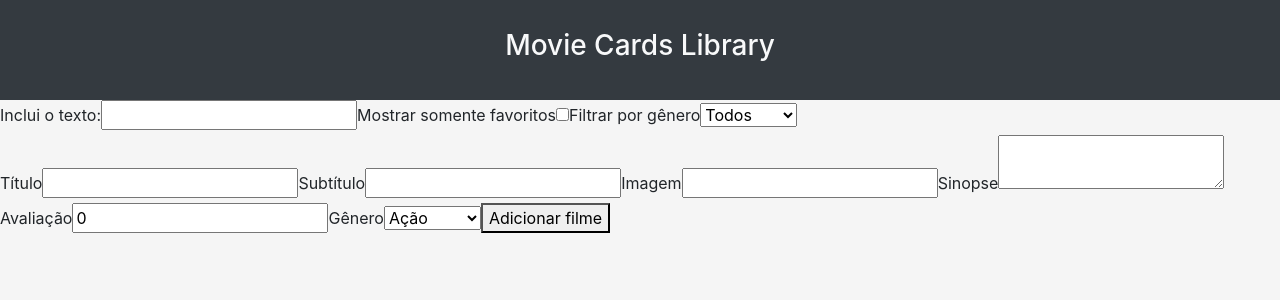
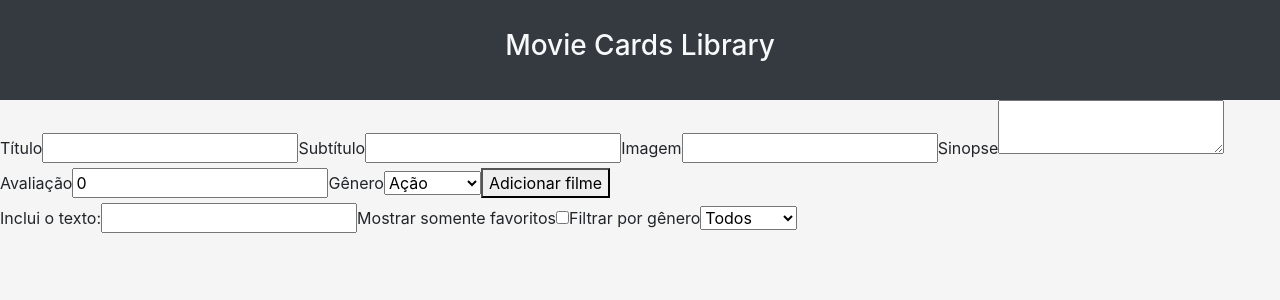
Before and after one commit to tryber/sd-05-block12-project-movie-card-library-stateful, a React (Create React App) app: page / in a window 1280 px wide. Shown: the top 300 px of the page. Built offline with nearby package versions, Linux system fonts and the light colour scheme.

Commit message:
MovieLibrary

```diff
--- a/src/App.js
+++ b/src/App.js
@@ -2,15 +2,15 @@ import React from 'react';
 import './App.css';
 
 import Header from './components/Header';
-import SearchBar from './components/SearchBar';
 import AddMovie from './components/AddMovie';
+import MovieLibrary from './components/MovieLibrary';
 
 function App() {
   return (
     <div className="App">
       <Header />
-      <SearchBar />
       <AddMovie />
+      <MovieLibrary />
     </div>
   );
 }
--- a/src/components/MovieLibrary.jsx
+++ b/src/components/MovieLibrary.jsx
@@ -1 +1,45 @@
 // implement MovieLibrary component here
+import React from 'react';
+import SearchBar from './SearchBar';
+// Carla
+class MovieLibrary extends React.Component {
+  constructor(props) {
+    super(props);
+    this.state = {
+      searchText: '',
+      bookmarkedOnly: false,
+      selectedGenre: '',
+      movies: this.props.movies,
+    };
+    this.changeText = this.changeText.bind(this);
+    this.changeBook = this.changeBook.bind(this);
+    this.changeGenre = this.changeGenre.bind(this);
+  }
+
+  changeText(event) {
+    this.setState({ searchText: event.target.value });
+  }
+
+  changeBook() {
+    this.setState({ bookmarkedOnly: !this.state.bookmarkedOnly });
+  }
+
+  changeGenre(event) {
+    this.setState({ selectedGenre: event.target.value });
+  }
+
+  render() {
+    // const { movies } = this.props;
+    return (
+      <div>
+        <SearchBar
+          searchText={this.state.searchText} onSearchTextChange={this.changeText}
+          bookmarkedOnly={this.state.bookmarkedOnly} onBookmarkedChange={this.changeBook}
+          selectedGenre={this.state.selectedGenre} onSelectedGenreChange={this.changeGenre}
+        />
+      </div>
+    );
+  }
+}
+
+export default MovieLibrary;
--- a/src/components/SearchBar.jsx
+++ b/src/components/SearchBar.jsx
@@ -18,7 +18,7 @@ class SearchBar extends React.Component {
         <label htmlFor="oi">Mostrar somente favoritos</label>
         <input id="oi" type="checkbox" checked={bookmarkedOnly} onChange={onBookmarkedChange} />
         <label htmlFor="genre">Filtrar por gênero</label>
-        <select value={selectedGenre} onChange={onSelectedGenreChange}>
+        <select id="genre" value={selectedGenre} onChange={onSelectedGenreChange}>
           <option value="">Todos</option>
           <option value="action">Ação</option>
           <option value="comedy">Comédia</option>
```
